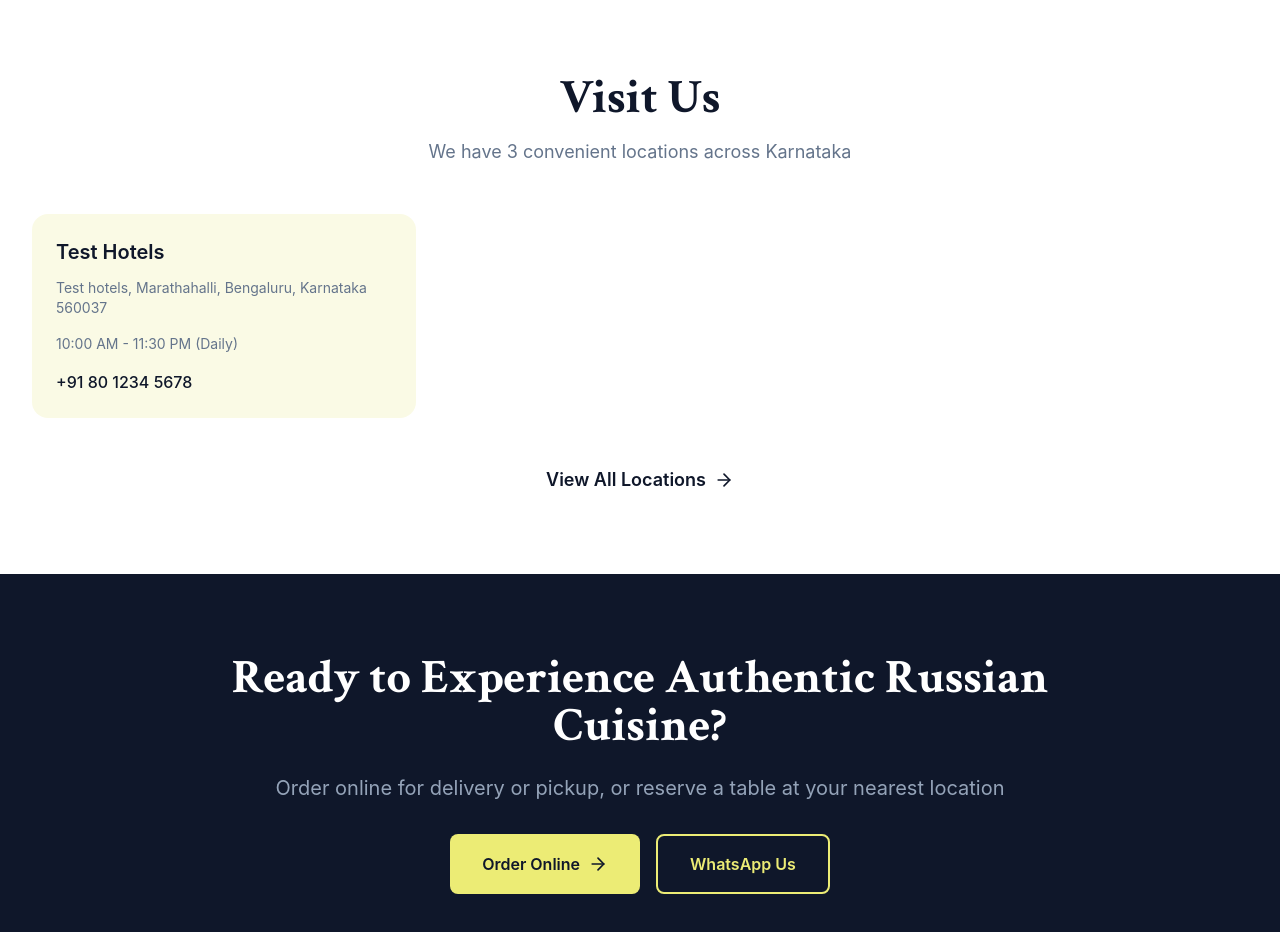
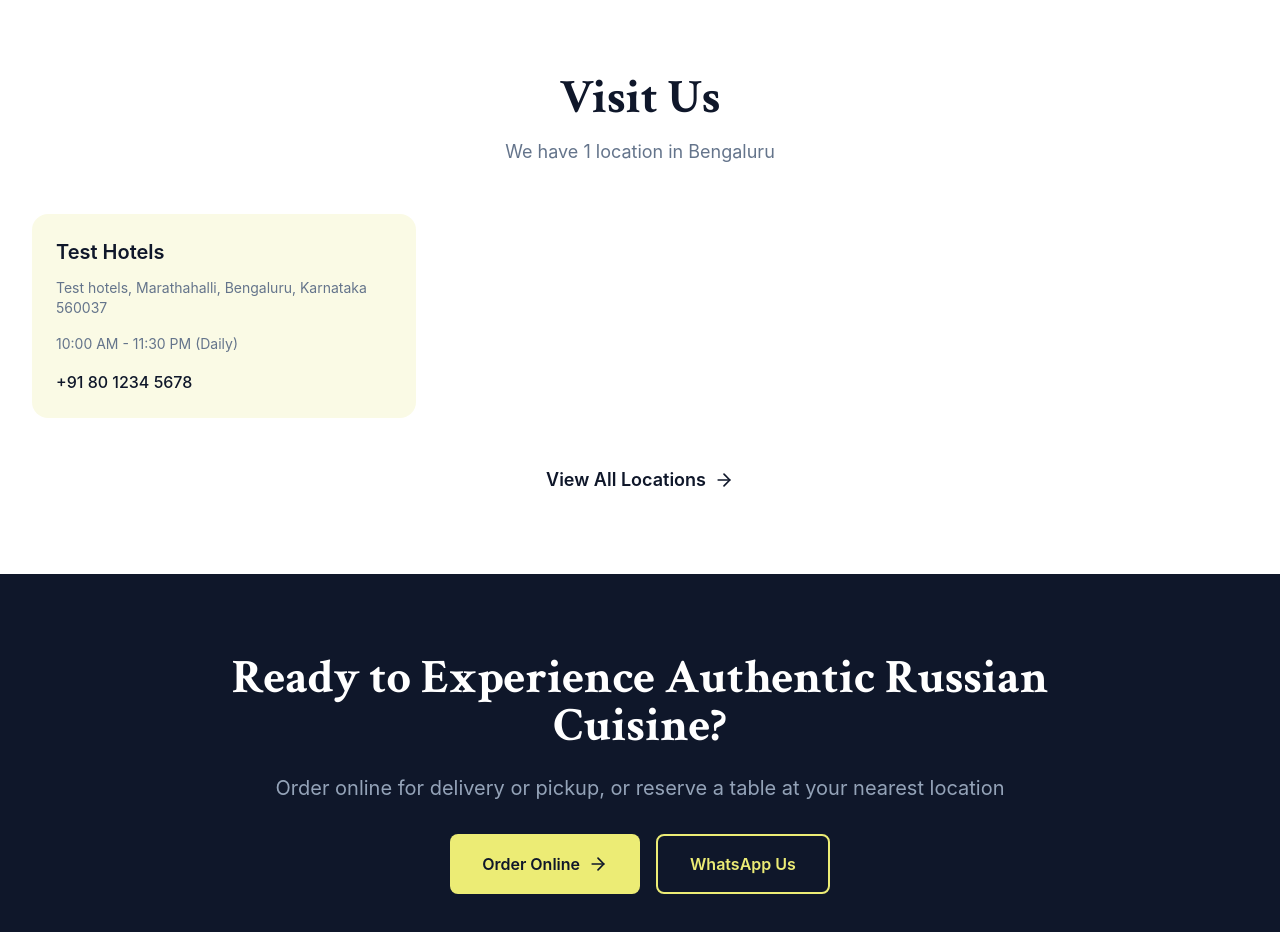
Before and after one commit to shyju2020-1983/Emegent_Test_poj, a React (Create React App) app in the folder frontend/: page / in a window 1280 px wide. Shown: the part 3060-3992 px from the top of the page. Built offline with nearby package versions, Linux system fonts and the light colour scheme.

Commit message:
auto-commit for 573e58ed-d72b-4409-9315-f0689f62cb3f

```diff
--- a/frontend/src/pages/Home.jsx
+++ b/frontend/src/pages/Home.jsx
@@ -222,7 +222,7 @@ const Home = () => {
             <h2 className="text-4xl sm:text-5xl font-bold font-serif text-[#0f172a] mb-4">
               Visit Us
             </h2>
-            <p className="text-lg text-[#64748b]">We have 3 convenient locations across Karnataka</p>
+            <p className="text-lg text-[#64748b]">We have 1 location in Bengaluru</p>
           </div>
 
           <div className="grid grid-cols-1 md:grid-cols-3 gap-8">
```
